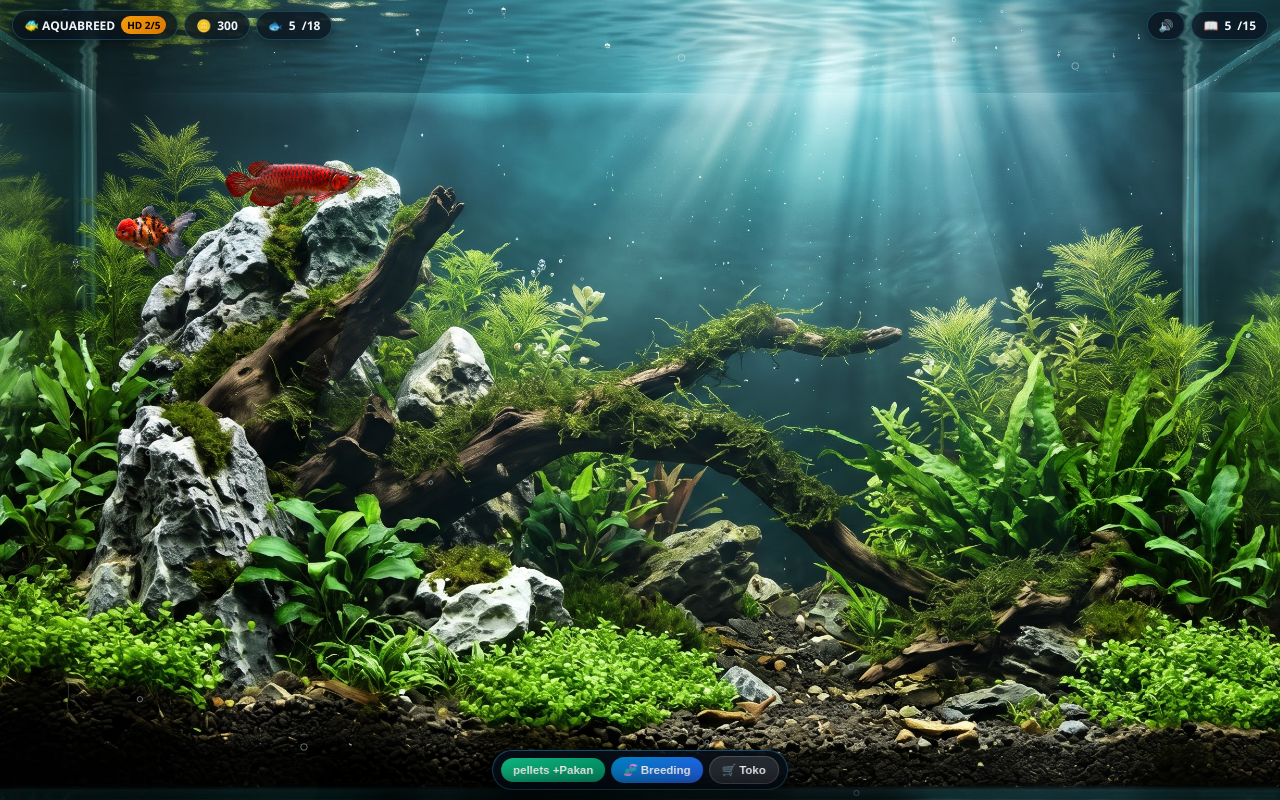
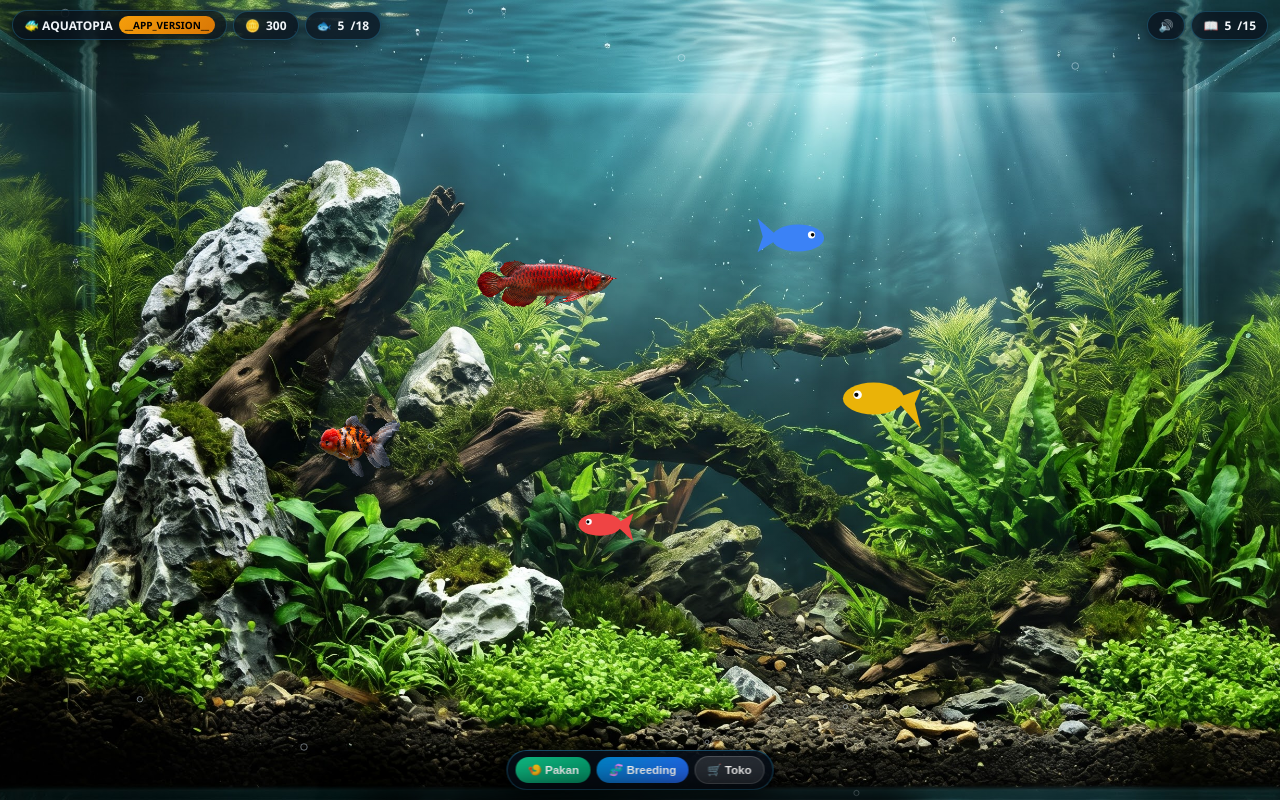
Before and after one commit to WFNMKBOT/aquabreed-hd, a website: page index.html in a window 1280 px wide. Drawn offline with Linux system fonts and the light colour scheme; animation ran at ten frames a second.

Commit message:
index.html

```diff
--- a/index.html
+++ b/index.html
@@ -13,7 +13,7 @@
     }
     canvas { display: block; width: 100vw; height: 100vh; }
 
-    /* Top HUD - Compact & Glassmorphism */
+    /* Top HUD */
     .hud-top {
       position: fixed; top: max(10px, env(safe-area-inset-top)); left: max(12px, env(safe-area-inset-left));
       right: max(12px, env(safe-area-inset-right));
@@ -28,14 +28,14 @@
       display: flex; align-items: center; gap: 6px;
       box-shadow: 0 4px 12px rgba(0,0,0,0.4);
     }
-    .pill-btn { cursor: pointer; transition: transform 0.12s, background 0.15s; }
+    .pill-btn { cursor: pointer; transition: transform 0.12s; }
     .pill-btn:active { transform: scale(0.94); }
-    .badge-hd {
+    .badge-ver {
       background: linear-gradient(135deg, #f59e0b, #d97706); color: #000;
       font-size: 10px; font-weight: 800; padding: 2px 6px; border-radius: 999px;
     }
 
-    /* Compact Bottom Pill Dock */
+    /* Minimalist Bottom Floating Pill */
     .dock-mini {
       position: fixed; bottom: max(10px, env(safe-area-inset-bottom)); left: 50%;
       transform: translateX(-50%); z-index: 25;
@@ -43,6 +43,7 @@
       border: 1px solid rgba(56, 189, 248, 0.35); border-radius: 999px;
       padding: 5px 8px; display: flex; align-items: center; gap: 6px;
       box-shadow: 0 8px 24px rgba(0,0,0,0.6);
+      white-space: nowrap;
     }
     .btn-mini {
       border: none; border-radius: 999px; padding: 6px 12px;
@@ -54,7 +55,7 @@
     .btn-breed-open { background: linear-gradient(135deg, #0284c7, #2563eb); }
     .btn-shop-open { background: rgba(255,255,255,0.12); border: 1px solid rgba(255,255,255,0.18); }
 
-    /* Expandable Breeding Drawer */
+    /* Expandable Drawer */
     .drawer {
       position: fixed; bottom: 0; left: 50%; transform: translateX(-50%) translateY(105%);
       width: min(560px, 96vw); max-height: 76vh; overflow-y: auto;
@@ -97,7 +98,7 @@
     }
     .btn-primary:disabled { opacity: 0.45; cursor: not-allowed; }
 
-    /* Modal / Inspector */
+    /* Modal */
     .modal-bg {
       position: fixed; inset: 0; background: rgba(0,0,0,0.65); backdrop-filter: blur(4px);
       display: none; align-items: center; justify-content: center; z-index: 40; padding: 16px;
@@ -124,8 +125,8 @@
 <div class="hud-top">
   <div class="hud-group">
     <div class="pill">
-      <span>🐠 AQUABREED</span>
-      <span class="badge-hd" id="hdCounter">HD</span>
+      <span>🐠 AQUATOPIA</span>
+      <span class="badge-ver">__APP_VERSION__</span>
     </div>
     <div class="pill">🪙 <span id="coinVal">300</span></div>
     <div class="pill">🐟 <span id="fishCount">5</span>/18</div>
@@ -138,7 +139,7 @@
 
 <!-- Minimalist Bottom Floating Pill -->
 <div class="dock-mini">
-  <button class="btn-mini btn-feed" onclick="dropFoodCluster()"> pellets +Pakan</button>
+  <button class="btn-mini btn-feed" onclick="dropFoodCluster()">🍤 Pakan</button>
   <button class="btn-mini btn-breed-open" onclick="openDrawer('breedDrawer')">🧬 Breeding</button>
   <button class="btn-mini btn-shop-open" onclick="openDrawer('shopDrawer')">🛒 Toko</button>
 </div>
@@ -191,15 +192,15 @@ const ASSET_PATHS = {
 
 const SPECIES = {
   oranda: {
-    name: 'Koki Oranda', baseSize: 64, speed: 0.55, price: 80,
+    name: 'Koki Oranda', baseSize: 64, speed: 0.55, price: 80, fallbackColor: '#f97316',
     tiers: [
       { id: 'oranda_1', name: 'Oranda Red Cap', rarity: 'Common', hue: -12, sat: 0.85, val: 1.05, sell: 60 },
       { id: 'oranda_2', name: 'Oranda Tricolor', rarity: 'Rare', hue: 14, sat: 1.15, val: 1.0, sell: 160 },
-      { id: 'oranda_3', name: 'Oranda Calico HD', rarity: 'Epic', hue: 0, sat: 1.05, val: 1.0, sell: 420 }
+      { id: 'oranda_3', name: 'Oranda Calico Royal', rarity: 'Epic', hue: 0, sat: 1.05, val: 1.0, sell: 420 }
     ]
   },
   betta: {
-    name: 'Cupang Halfmoon', baseSize: 58, speed: 0.65, price: 90,
+    name: 'Cupang Halfmoon', baseSize: 58, speed: 0.65, price: 90, fallbackColor: '#3b82f6',
     tiers: [
       { id: 'betta_1', name: 'Halfmoon Royal Blue', rarity: 'Common', hue: -25, sat: 0.9, val: 0.95, sell: 70 },
       { id: 'betta_2', name: 'Halfmoon Bicolor', rarity: 'Rare', hue: 28, sat: 1.2, val: 1.05, sell: 180 },
@@ -207,15 +208,15 @@ const SPECIES = {
     ]
   },
   guppy: {
-    name: 'Guppy Dragon', baseSize: 48, speed: 0.95, price: 60,
+    name: 'Guppy Dragon', baseSize: 48, speed: 0.95, price: 60, fallbackColor: '#ef4444',
     tiers: [
       { id: 'guppy_1', name: 'Guppy Blue Grass', rarity: 'Common', hue: 145, sat: 0.85, val: 1.0, sell: 45 },
       { id: 'guppy_2', name: 'Guppy Tuxedo Red', rarity: 'Rare', hue: -18, sat: 1.1, val: 1.0, sell: 130 },
-      { id: 'guppy_3', name: 'Fancy Dragon HD', rarity: 'Epic', hue: 0, sat: 1.05, val: 1.0, sell: 350 }
+      { id: 'guppy_3', name: 'Fancy Dragon Platinum', rarity: 'Epic', hue: 0, sat: 1.05, val: 1.0, sell: 350 }
     ]
   },
   manfish: {
-    name: 'Manfish Angel', baseSize: 68, speed: 0.5, price: 110,
+    name: 'Manfish Angel', baseSize: 68, speed: 0.5, price: 110, fallbackColor: '#eab308',
     tiers: [
       { id: 'manfish_1', name: 'Manfish Silver Zebra', rarity: 'Common', hue: 0, sat: 0.15, val: 1.05, sell: 85 },
       { id: 'manfish_2', name: 'Manfish Golden', rarity: 'Rare', hue: 18, sat: 1.25, val: 1.08, sell: 210 },
@@ -223,7 +224,7 @@ const SPECIES = {
     ]
   },
   arowana: {
-    name: 'Arwana', baseSize: 105, speed: 0.72, price: 220,
+    name: 'Arwana', baseSize: 105, speed: 0.72, price: 220, fallbackColor: '#dc2626',
     tiers: [
       { id: 'arowana_1', name: 'Arwana Silver', rarity: 'Common', hue: 0, sat: 0.12, val: 1.15, sell: 170 },
       { id: 'arowana_2', name: 'Arwana Golden Crossback', rarity: 'Rare', hue: 36, sat: 1.35, val: 1.12, sell: 450 },
@@ -242,10 +243,9 @@ window.addEventListener('resize', () => {
   H = canvas.height = window.innerHeight;
 });
 
-// Edge Flood-Fill Background Removal (Keeps internal dark scales 100% OPAQUE!)
+// Edge Flood-Fill Background Removal (Keeps internal dark scales 100% SOLID OPAQUE!)
 const processedSprites = {};
 let bgImage = null;
-let loadedCount = 0;
 
 function extractSolidFishSprite(img) {
   const maxDim = 360;
@@ -266,11 +266,9 @@ function extractSolidFishSprite(img) {
 
   const isBgColor = (idx) => {
     const r = data[idx], g = data[idx + 1], b = data[idx + 2];
-    const maxC = Math.max(r, g, b);
-    return maxC < 34; // Pure black studio background threshold
+    return Math.max(r, g, b) < 34;
   };
 
-  // Seed flood-fill strictly from image borders
   for (let x = 0; x < w; x++) {
     const top = x, bot = (h - 1) * w + x;
     if (!visited[top] && isBgColor(top * 4)) { visited[top] = 1; queue[tail++] = top; }
@@ -285,7 +283,7 @@ function extractSolidFishSprite(img) {
   while (head < tail) {
     const p = queue[head++];
     const px = p % w, py = (p / w) | 0;
-    data[p * 4 + 3] = 0; // Make only connected outer background transparent
+    data[p * 4 + 3] = 0;
 
     const neighbors = [
       px > 0 ? p - 1 : -1,
@@ -302,7 +300,6 @@ function extractSolidFishSprite(img) {
     }
   }
 
-  // Soft anti-alias edge feathering on outer boundary only
   for (let y = 1; y < h - 1; y++) {
     for (let x = 1; x < w - 1; x++) {
       const p = y * w + x;
@@ -348,9 +345,11 @@ function loadAllAssets() {
     const img = new Image();
     img.src = ASSET_PATHS[key];
     img.onload = () => {
+      try {
         processedSprites[`${key}_base`] = extractSolidFishSprite(img);
-      loadedCount++;
-      document.getElementById('hdCounter').textContent = `HD ${loadedCount}/5`;
+      } catch (err) {
+        processedSprites[`${key}_base`] = img;
+      }
     };
   });
 }
@@ -360,11 +359,11 @@ let state = {
   coins: 300,
   unlocked: ['oranda_3', 'arowana_3', 'betta_3', 'guppy_3', 'manfish_3'],
   fishes: [
-    { id: 1, species: 'arowana', tier: 2, gender: 'M', growth: 100, x: 260, y: 180, vx: 0.7, vy: 0.05, phase: 0 },
-    { id: 2, species: 'oranda', tier: 2, gender: 'F', growth: 100, x: 180, y: 230, vx: -0.5, vy: 0.04, phase: 1.5 },
-    { id: 3, species: 'betta', tier: 2, gender: 'M', growth: 100, x: 420, y: 140, vx: 0.6, vy: -0.04, phase: 2.4 },
-    { id: 4, species: 'guppy', tier: 2, gender: 'F', growth: 100, x: 340, y: 260, vx: -0.8, vy: 0.03, phase: 3.1 },
-    { id: 5, species: 'manfish', tier: 2, gender: 'M', growth: 100, x: 500, y: 200, vx: -0.45, vy: -0.03, phase: 4.0 }
+    { id: 1, species: 'arowana', tier: 2, gender: 'M', growth: 100, x: W * 0.4, y: H * 0.35, vx: 0.7, vy: 0.05, phase: 0 },
+    { id: 2, species: 'oranda', tier: 2, gender: 'F', growth: 100, x: W * 0.3, y: H * 0.55, vx: -0.5, vy: 0.04, phase: 1.5 },
+    { id: 3, species: 'betta', tier: 2, gender: 'M', growth: 100, x: W * 0.6, y: H * 0.3, vx: 0.6, vy: -0.04, phase: 2.4 },
+    { id: 4, species: 'guppy', tier: 2, gender: 'F', growth: 100, x: W * 0.5, y: H * 0.65, vx: -0.8, vy: 0.03, phase: 3.1 },
+    { id: 5, species: 'manfish', tier: 2, gender: 'M', growth: 100, x: W * 0.7, y: H * 0.5, vx: -0.45, vy: -0.03, phase: 4.0 }
   ]
 };
 
@@ -374,7 +373,7 @@ let bubbles = Array.from({ length: 24 }, () => ({
   r: 1.2 + Math.random() * 2.8, speed: 0.4 + Math.random() * 0.9
 }));
 
-// Simple Web Audio
+// Web Audio
 let audioEnabled = true;
 const audioCtx = new (window.AudioContext || window.webkitAudioContext)();
 function playTone(freq, dur = 0.12) {
@@ -406,17 +405,15 @@ canvas.addEventListener('pointerdown', (e) => {
   const tx = e.clientX - rect.left;
   const ty = e.clientY - rect.top;
 
-  // Check if tapped a fish
   for (let i = state.fishes.length - 1; i >= 0; i--) {
     const f = state.fishes[i];
-    const r = SPECIES[f.species].baseSize * (0.45 + (f.growth / 100) * 0.55) * 0.55;
+    const r = SPECIES[f.species].baseSize * (0.45 + (f.growth / 100) * 0.55) * 0.6;
     if (Math.hypot(tx - f.x, ty - f.y) <= r) {
       inspectFish(f);
       return;
     }
   }
 
-  // Otherwise drop pellet
   pellets.push({ x: tx, y: ty, vy: 0.65 });
   playTone(520, 0.08);
 });
@@ -433,25 +430,26 @@ function dropFoodCluster() {
   showToast('Pelet ditebar! Ikan otomatis makan & tumbuh.');
 }
 
-// Draw Undulating Solid HD Fish
-function drawUndulatingFish(sprite, f, time) {
+// Draw Solid Fish (or Fallback Vector Fish if assets/ folder isn't found)
+function drawFish(f, time) {
   const sp = SPECIES[f.species];
   const scaleFactor = 0.42 + (f.growth / 100) * 0.58;
+  const sprite = getTintedSprite(f.species, f.tier);
+
+  if (sprite) {
     const targetW = sp.baseSize * 1.45 * scaleFactor;
     const aspect = sprite.height / sprite.width;
     const targetH = targetW * aspect;
 
     ctx.save();
     ctx.translate(f.x, f.y);
-  const facingLeft = f.vx < 0;
-  if (facingLeft) ctx.scale(-1, 1);
+    if (f.vx < 0) ctx.scale(-1, 1);
 
     const slices = 14;
     const sw = sprite.width / slices;
     const dw = targetW / slices;
 
     for (let i = 0; i < slices; i++) {
-    // Head is on the right side of the sprite (i near slices-1), tail on the left (i near 0)
       const tailFactor = Math.pow(1 - i / slices, 1.6);
       const waveY = Math.sin(time * 5.5 + f.phase - i * 0.45) * (4.5 * tailFactor * scaleFactor);
       ctx.drawImage(
@@ -461,16 +459,38 @@ function drawUndulatingFish(sprite, f, time) {
       );
     }
     ctx.restore();
+  } else {
+    const r = sp.baseSize * 0.45 * scaleFactor;
+    const wag = Math.sin(time * 7 + f.phase) * (r * 0.35);
+    ctx.save();
+    ctx.translate(f.x, f.y);
+    if (f.vx < 0) ctx.scale(-1, 1);
+
+    ctx.fillStyle = sp.fallbackColor;
+    ctx.beginPath();
+    ctx.moveTo(-r * 0.7, 0);
+    ctx.lineTo(-r * 1.55, -r * 0.65 + wag);
+    ctx.lineTo(-r * 1.35, wag * 0.5);
+    ctx.lineTo(-r * 1.55, r * 0.65 + wag);
+    ctx.closePath();
+    ctx.fill();
+
+    ctx.beginPath();
+    ctx.ellipse(0, 0, r, r * 0.52, 0, 0, Math.PI * 2);
+    ctx.fill();
+
+    ctx.fillStyle = '#fff';
+    ctx.beginPath(); ctx.arc(r * 0.52, -r * 0.12, r * 0.14, 0, Math.PI * 2); ctx.fill();
+    ctx.fillStyle = '#000';
+    ctx.beginPath(); ctx.arc(r * 0.56, -r * 0.12, r * 0.07, 0, Math.PI * 2); ctx.fill();
+    ctx.restore();
+  }
 }
 
 // Main Loop
-let lastTime = performance.now();
 function loop(now) {
-  const dt = Math.min(0.05, (now - lastTime) / 1000);
-  lastTime = now;
   const time = now / 1000;
 
-  // 1. Background
   if (bgImage) {
     const imgRatio = bgImage.width / bgImage.height;
     const winRatio = W / H;
@@ -484,7 +504,6 @@ function loop(now) {
     ctx.fillStyle = grad; ctx.fillRect(0, 0, W, H);
   }
 
-  // Subtle volumetric light rays
   ctx.save();
   ctx.globalCompositeOperation = 'screen';
   const rayGrad = ctx.createLinearGradient(W * 0.5, 0, W * 0.4, H * 0.85);
@@ -497,7 +516,6 @@ function loop(now) {
   ctx.closePath(); ctx.fill();
   ctx.restore();
 
-  // 2. Pellets
   for (let i = pellets.length - 1; i >= 0; i--) {
     const p = pellets[i];
     p.y += p.vy;
@@ -506,10 +524,8 @@ function loop(now) {
     if (p.y > H - 24) pellets.splice(i, 1);
   }
 
-  // 3. Fishes
   state.fishes.forEach(f => {
     const sp = SPECIES[f.species];
-    // Seek nearest pellet if available
     if (pellets.length > 0) {
       let nearest = pellets[0], bestD = Infinity;
       pellets.forEach(p => {
@@ -534,7 +550,6 @@ function loop(now) {
       }
     }
 
-    // Clamp speed & wander
     const spd = Math.hypot(f.vx, f.vy);
     const maxSpd = sp.speed * 1.35;
     if (spd > maxSpd) { f.vx = (f.vx / spd) * maxSpd; f.vy = (f.vy / spd) * maxSpd; }
@@ -547,13 +562,9 @@ function loop(now) {
     if (f.y < padTop) { f.y = padTop; f.vy = Math.abs(f.vy); }
     if (f.y > H - padBot) { f.y = H - padBot; f.vy = -Math.abs(f.vy); }
 
-    const sprite = getTintedSprite(f.species, f.tier);
-    if (sprite) {
-      drawUndulatingFish(sprite, f, time);
-    }
+    drawFish(f, time);
   });
 
-  // 4. Bubbles
   ctx.strokeStyle = 'rgba(224, 242, 254, 0.45)';
   ctx.lineWidth = 1;
   bubbles.forEach(b => {
@@ -566,7 +577,7 @@ function loop(now) {
   requestAnimationFrame(loop);
 }
 
-// UI & Breeding Logic
+// UI & Breeding
 function updateHUD() {
   document.getElementById('coinVal').textContent = state.coins;
   document.getElementById('fishCount').textContent = state.fishes.length;
```
Lines whose indentation alone changed are shown as unchanged.
